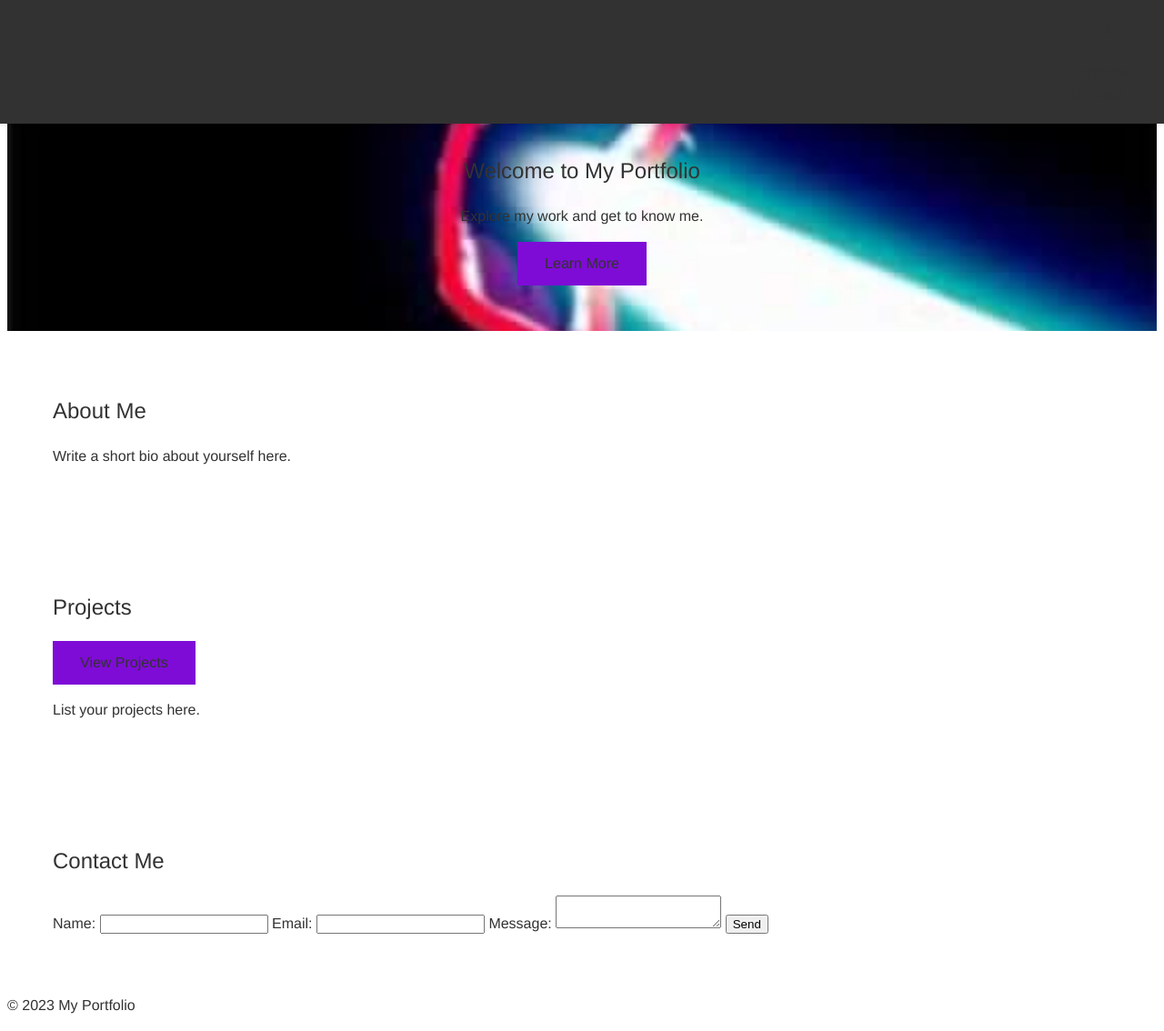
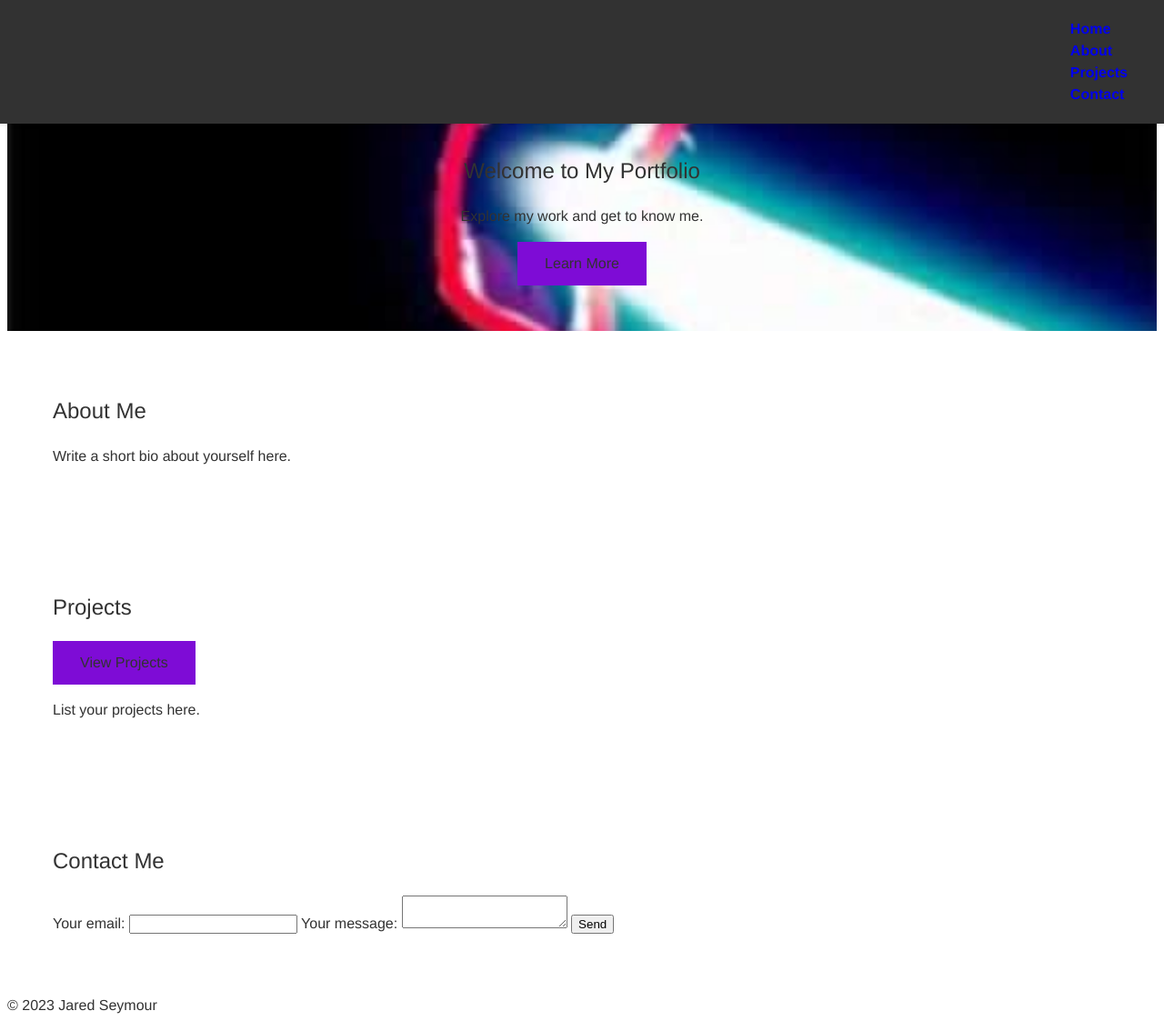
Before and after one commit to jjarhead24/jjarhead24.github.io, a PHP site: page / in a window 1280 px wide. Shown: the whole page at 91% size. Run offline with PHP 8.4, Linux system fonts and the light colour scheme.

Commit message:
svvs
svvsv

```diff
--- a/index.html
+++ b/index.html
@@ -1,10 +1,11 @@
 <!DOCTYPE html>
 <html>
   <head>
-    <title>My Portfolio</title>
+    <title>Jared Seymour</title>
     <meta charset="utf-8">
     <meta name="viewport" content="width=device-width, initial-scale=1.0">
     <link rel="stylesheet" type="text/css" href="style.css">
+    <script src="script.js"></script>
   </head>
   <body>
     <header>
@@ -29,28 +30,33 @@
       </section>
       <section id="projects" class="projects">
         <h2>Projects</h2>
+
+        <div id="slider-container"></div>
         <a href="projects.html" class="btn">View Projects</a>
         <p>List your projects here.</p>
       </section>
       <section id="contact" class="contact">
         <h2>Contact Me</h2>
-        <form action="sendmail.php" method="post">
-          <label for="name">Name:</label>
-          <input type="text" id="name" name="name" required>
+        <!-- modify this form HTML and place wherever you want your form -->
+        <form
+        action="https://formspree.io/f/xrgvqawp"
+        method="POST"
+        >
+        <label>
+          Your email:
+          <input type="email" name="email">
+        </label>
+        <label>
+          Your message:
+          <textarea name="message"></textarea>
+        </label>
+        <!-- your other form fields go here -->
+        <button type="submit">Send</button>
+        </form>
+    </main>
 
-          <label for="email">Email:</label>
-          <input type="email" id="email" name="email" required>
-
-          <label for="message">Message:</label>
-          <textarea id="message" name="message" required></textarea>
-
-          <input type="submit" value="Send">
-        </form>
-      </section>
-    </main>
     <footer>
-      <p>&copy; 2023 My Portfolio</p>
+      <p>&copy; 2023 Jared Seymour</p>
     </footer>
-    <script src="script.js"></script>
   </body>
 </html>
--- a/style.css
+++ b/style.css
@@ -9,6 +9,22 @@ body {
 h1, h2, h3 {
   font-weight: normal;
 }
+
+const slides = [
+  {
+    src: 'Shoop_da_whoop_laser.jpg',
+    caption: 'This is the first image'
+  },
+  {
+    src: 'Shoop_da_whoop_laser.jpg',
+    caption: 'This is the second image'
+  },
+  {
+    src: 'Shoop_da_whoop_laser.jpg',
+    caption: 'This is the third image'
+  }
+];
+
 
 a {
   color: #323232;
```
Also changed, not shown: script.js (added, +48 -0 lines).
